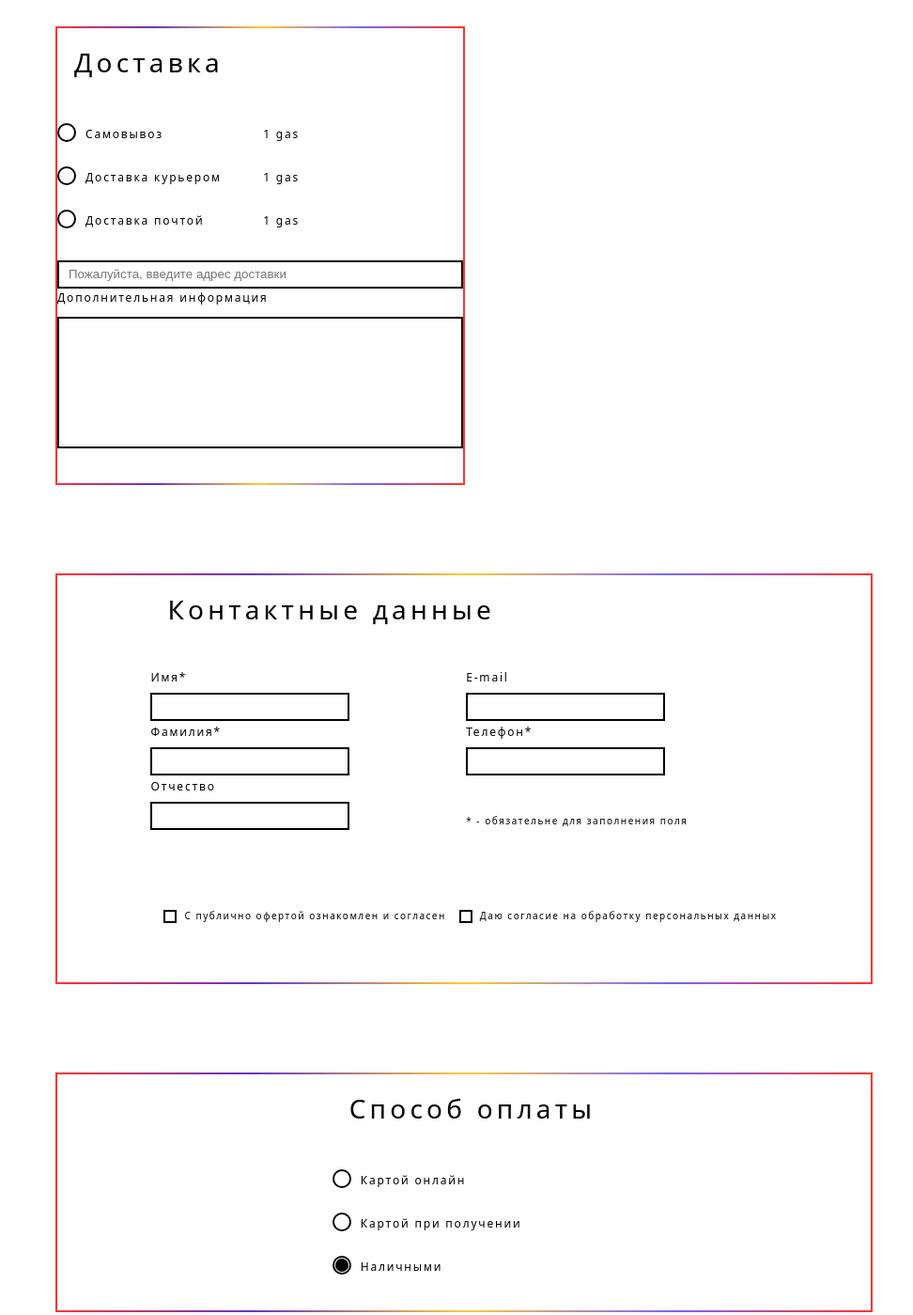
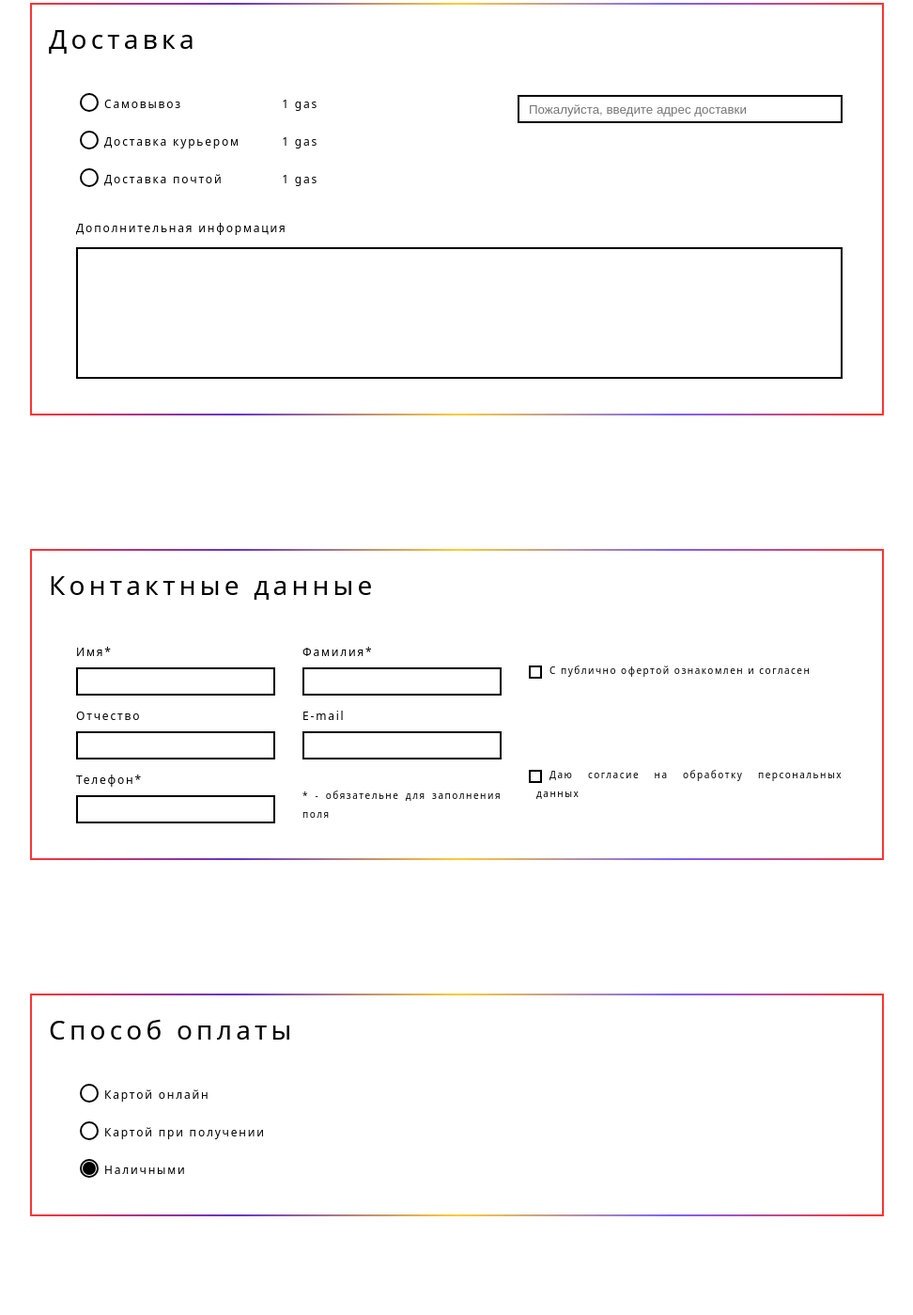
Before and after one commit to Bricks666/play_shelf, a plain HTML site: page html/basket.html in a window 1280 px wide. Shown: the part 903-2302 px from the top of the page at 94% size, without its empty margins (153-1125 px from the left). Drawn offline with Linux system fonts and the light colour scheme.

Commit message:
rework at basket

```diff
--- a/css/basket.css
+++ b/css/basket.css
@@ -1,37 +1,63 @@
+.container {
+  padding-left: 145px;
+  padding-right: 151px;
+}
 .prds {
   margin-bottom: 32px;
 }
-.naming-row {
-  display: flex;
-  justify-content: space-evenly;
-  margin: 5px 50px 20px 350px;
-  text-align: center;
-  list-style: none;
+.prds-in-bsk {
+  flex-basis: 100%;
 }
-.naming-row li {
+.naming-columns {
+  display: grid;
+  grid-template-columns: auto [naming-start] 566px [naming-end] 52px;
+}
+.naming-columns-list {
+  display: grid;
+  grid-template-columns:
+    [name-start] max-content [name-end] 87px [price-start]
+    max-content [price-end] 88px [count-start] max-content [count-end] 72px [total-start]
+    max-content [total-end];
+  justify-items: center;
+  grid-column-start: naming-start;
+  grid-column-end: naming-end;
+  margin-bottom: 20px;
+}
+.naming-columns-list li {
   font-size: 16px;
   line-height: 200%;
   letter-spacing: 0.15em;
+  list-style: none;
 }
-.prds-in-bsk {
-  display: flex;
-  flex-direction: column;
-  flex-basis: 100%;
-  margin: 0 100px;
+.name-game {
+  grid-column: name-start / name-end;
+}
+.price-game {
+  grid-column: price-start / price-end;
+}
+.count-game {
+  grid-column: count-start / count-end;
+}
+.total-game {
+  grid-column: total-start / total-end;
 }
 .prds-in-bsk .grad-brd {
-  margin-bottom: 20px;
+  padding: 20px 0;
 }
 .prd-in-bsk {
-  display: flex;
-  flex-direction: row;
-  padding: 20px 40px 20px 26px;
+  display: grid;
+  grid-template-columns:
+    [main-start] 26px [image-start] max-content [image-end] 38px
+    [naming-start name-start] 170px [name-end] 80px [price-start]
+    max-content [price-end] 96px [count-start] 64px [count-end] 70px [total-start]
+    max-content [total-end naming-end] 40px [main-end];
   align-items: center;
-  justify-content: space-between;
 }
 .prd-in-bsk .product-img {
   width: 180px;
   height: 180px;
+  grid-column-start: image-start;
+  grid-column-end: image-end;
 }
 .prd-in-bsk .product-name,
 .prd-in-bsk .product-price {
@@ -40,10 +66,18 @@
   line-height: 200%;
   font-weight: 400;
 }
+.prd-in-bsk .product-name {
+  grid-column-start: name-start;
+  grid-column-end: name-end;
+}
+.prd-in-bsk .product-price {
+  grid-column-start: price-start;
+  grid-column-end: price-end;
+}
 .kolvo-tovarov {
+  grid-column: count-start / count-end;
   display: flex;
   align-items: center;
-  width: 64px;
   justify-content: space-between;
 }
 .minus,
@@ -58,13 +92,16 @@
   width: 24px;
   border: 1px solid rgba(0, 0, 0, 0.5);
 }
+.total-price {
+  grid-column-start: total-start !important;
+  grid-column-end: total-end !important;
+}
 .Kupon-block {
   margin-bottom: 96px;
 }
 .Kupon {
   display: flex;
   flex-basis: 100%;
-  margin-right: 100px;
   justify-content: flex-end;
 }
 .kupon-text {
@@ -90,50 +127,69 @@
   line-height: 200%;
   font-weight: 500;
   letter-spacing: 0.15em;
-  flex-basis: 100%;
-  padding: 8px 0 33px 18px;
+  grid-column: charpter-start / charpster-end;
+  grid-row: 1;
 }
-.vibor-dostavki {
-  margin: 0 100px;
-  display: flex;
-  flex-wrap: wrap;
-  justify-content: space-evenly;
+.form-block {
+  display: grid;
+  padding-top: 8px;
+  padding-right: 42px;
+  padding-bottom: 37px;
+  padding-left: 18px;
+  grid-template-columns:
+    [charpter-start] 29px [col1-start]
+    258px [charpter-end col1-end col2-start] 212px
+    [col2-end col3-start] 346px [col3-end];
+  grid-template-rows:
+    [row1-start] max-content [row1-end row2-start] max-content
+    [row2-end row3-start] max-content [row3-end];
+  row-gap: 32px;
+}
+fieldset {
+  margin-bottom: 96px;
+}
+.type-of-delivery {
+  grid-column: col1-start / col1-end;
+  grid-row: row2-start / row2-end;
 }
 .slayder {
-  margin-right: 150px;
-  margin-bottom: 32px;
+  display: grid;
+  row-gap: 20px;
 }
-.sposob {
-  width: 258px;
-}
-.sposob span,
-.sposob label {
+.slayder label {
   font-size: 12px;
   font-weight: 300;
   line-height: 166%;
   letter-spacing: 0.15em;
+  padding-left: 10px;
+  /* Для позиционирования псевдоэлемента after */
+  display: flex;
+  justify-content: space-between;
 }
-label.black-circle {
-  padding-left: 10px;
+.slayder label:nth-of-type(1)::after,
+.slayder label:nth-of-type(2)::after,
+.slayder label:nth-of-type(3)::after {
+  content: "1 gas";
+  display: inline-block;
+  height: 100%;
+  margin-left: auto;
 }
-.slayder-tochki + label.black-circle::before {
-  top: 4px;
-  left: -10px;
+.slayder label::before {
+  /* Для более ровного позиционирования относительно текста */
+  left: -6px;
+  top: -2px;
   border: 2px solid #000;
 }
-.slayder-tochki:checked + label.black-circle::before {
+#var-1:checked ~ .slayder label:nth-of-type(1)::before,
+#var-2:checked ~ .slayder label:nth-of-type(2)::before,
+#var-3:checked ~ .slayder label:nth-of-type(3)::before {
   background-image: url("../img/icons/black-circle.svg");
-}
-.sposob li {
-  display: flex;
-  justify-content: space-between;
-  align-items: baseline;
-  margin-bottom: 20px;
 }
 .poisk {
   display: flex;
-  width: 432px;
   height: 30px;
+  grid-column: col3-start / col3-end;
+  grid-row: row2-start / row2-end;
 }
 .poisk-stroka {
   flex-basis: 100%;
@@ -144,8 +200,8 @@ label.black-circle {
 .dop-info {
   display: flex;
   flex-wrap: wrap;
-  flex-basis: 90%;
-  margin-bottom: 37px;
+  grid-column: col1-start / col3-end;
+  grid-row: row3-start / row3-end;
 }
 .name-dop {
   margin-bottom: 10px;
@@ -163,23 +219,14 @@ label.black-circle {
   padding: 5px;
   border: 2px solid #000;
 }
-fieldset {
-  margin: 48px 0;
-}
-.contact {
-  display: flex;
-  flex-wrap: wrap;
-  justify-content: space-evenly;
-  flex-basis: 100%;
-  margin: 0 100px;
-}
 .polay {
-  display: flex;
-  flex-direction: column;
-  height: 194px;
-  flex-wrap: wrap;
-  flex-basis: 50%;
-  margin-bottom: 37px;
+  grid-column: col1-start / col2-end;
+  grid-row: row2-start / row3-end;
+  display: grid;
+  grid-template-columns: repeat(2, 212px);
+  column-gap: 29px;
+  row-gap: 10px;
+  align-items: end;
 }
 .polay-vvod {
   width: 212px;
@@ -189,38 +236,37 @@ fieldset {
   box-sizing: border-box;
 }
 .pol-group {
-  display: flex;
-  flex-wrap: wrap;
+  display: grid;
+  row-gap: 4px;
 }
 .pol-group label {
   font-size: 12px;
   font-weight: 400;
   line-height: 200%;
   letter-spacing: 0.15em;
-  flex-basis: 100%;
-  margin-bottom: 4px;
 }
 .star {
   font-size: 10px;
   font-weight: 300;
   line-height: 200%;
   letter-spacing: 0.15em;
-  margin-top: 38px;
 }
 .sogl {
-  display: flex;
-  flex-wrap: wrap;
-  align-content: flex-start;
-  flex-basis: 40%;
-  margin-bottom: 37px;
+  grid-column: col3-start / col3-end;
+  grid-row: row2-start / row3-end;
+  display: grid;
+  row-gap: 48px;
+  align-items: center;
+}
+.sogl input {
+  display: none;
 }
 .checkbox {
   font-size: 10px;
   letter-spacing: 0.15em;
   line-height: 200%;
   font-weight: 300;
-  margin: 24px 0;
-  padding-left: 22px;
+  padding-left: 20px;
 }
 .checkbox::before {
   content: "";
@@ -240,39 +286,38 @@ fieldset {
   background-image: url("../img/icons/black-rec.svg");
   background-size: 8px 8px;
 }
-#ofert,
-#pers-data {
-  position: absolute;
-  width: 0;
-  height: 0;
-  z-index: -1;
+.type-of-pay {
+  grid-column: col1-start / col1-end;
+  grid-row: row2-start / row3-end;
 }
-.pay {
-  display: flex;
-  flex-wrap: wrap;
-  justify-content: space-around;
-  flex-basis: 100%;
-  margin: 0 100px;
+.type-of-pay .slayder label {
+  justify-content: start;
 }
-.pay .slayder {
-  margin-right: 0;
-  flex-basis: 40%;
+#card-on:checked ~ .slayder label:nth-of-type(1)::before,
+#card-off:checked ~ .slayder label:nth-of-type(2)::before,
+#cash:checked ~ .slayder label:nth-of-type(3)::before {
+  background-image: url("../img/icons/black-circle.svg");
+}
+#card-on ~ .slayder label:nth-of-type(1)::after,
+#card-off ~ .slayder label:nth-of-type(2)::after,
+#cash ~ .slayder label:nth-of-type(3)::after {
+  content: none;
 }
 .about-pay {
-  margin-bottom: 37px;
-  flex-basis: 40%;
+  grid-column: col3-start / col3-end;
+  grid-row: row2-start / row3-end;
 }
 .cnt2 {
   justify-content: center;
+  margin-bottom: 280px;
 }
 .btn-accept {
-  width: 263px;
+  width: 260px;
   height: 50px;
   justify-content: center;
   font-size: 18px;
   line-height: 200%;
   letter-spacing: 0.15em;
-  margin-bottom: 279px;
 }
 
 .btn-accept:hover {
--- a/html/basket.html
+++ b/html/basket.html
@@ -66,20 +66,22 @@
       <div class="container">
         <h2 class="zagalovok">Оформление заказа</h2>
       </div>
-
       <section class="prds">
         <div class="container">
           <div class="prds-in-bsk">
-            <ul class="naming-row">
-              <li>Название</li>
-              <li>Стоимость</li>
-              <li>Кол-во</li>
-              <li>Итого</li>
+            <div class="naming-columns">
+              <ul class="naming-columns-list">
+                <li class="name-game">Название</li>
+                <li class="price-game">Стоимость</li>
+                <li class="count-game">Кол-во</li>
+                <li class="total-game">Итого</li>
               </ul>
+            </div>
+
             <div class="grad-brd">
-              <div class="white-fon prd-in-bsk">
+              <div class="prd-in-bsk">
                 <img
-                  src="../img/picture/Имаджинариум.png"
+                  src="../img/picture/Imag-1.jpg"
                   alt="Изображение продукта"
                   class="product-img"
                 />
@@ -90,7 +92,7 @@
                   <span class="vibor-kolvo">1</span>
                   <img src="../img/icons/plus.svg" alt="плюс" class="plus" />
                 </div>
-                <span class="product-price itog">1490 ₽</span>
+                <span class="product-price total-price">1490 ₽</span>
               </div>
             </div>
           </div>
@@ -98,7 +100,6 @@
       </section>
       <section class="Kupon-block">
         <div class="container">
-          <!-- Сделать обязательно по другому купон пока просто скопирывал поиск-->
           <form class="Kupon" name="@" method="GET" target="">
             <input
               type="text"
@@ -110,48 +111,35 @@
         </div>
       </section>
       <form id="deliveri" method="POST" action="">
-        <fieldset class="deliveri" form="deliveri">
+        <fieldset form="deliveri">
           <div class="container">
-            <div class="vibor-dostavki grad-brd">
-              <div class="white-fon">
+            <div class="form-block grad-brd">
               <h3 class="sub-zagalovok">Доставка</h3>
-                <div class="slayder">
-                  <ul class="sposob">
-                    <li>
+              <div class="type-of-delivery">
                 <input
                   type="radio"
                   name="slayder"
                   class="slayder-tochki"
-                        id="item-1"
-                      /><label class="black-circle" for="item-1"
-                        >Самовывоз</label
-                      >
-                      <span>1 gas</span>
-                    </li>
-                    <li>
+                  id="var-1"
+                />
                 <input
                   type="radio"
                   name="slayder"
                   class="slayder-tochki"
-                        id="item-2"
+                  id="var-2"
                   checked
-                      /><label class="black-circle" for="item-2"
-                        >Доставка курьером</label
-                      >
-                      <span>1 gas</span>
-                    </li>
-                    <li>
+                />
                 <input
                   type="radio"
                   name="slayder"
                   class="slayder-tochki"
-                        id="item-3"
-                      /><label class="black-circle" for="item-3"
-                        >Доставка почтой</label
-                      >
-                      <span>1 gas</span>
-                    </li>
-                  </ul>
+                  id="var-3"
+                />
+                <div class="slayder">
+                  <label for="var-1">Самовывоз</label>
+                  <label for="var-2">Доставка курьером</label>
+                  <label for="var-3">Доставка почтой</label>
+                </div>
               </div>
               <div class="poisk">
                 <input
@@ -167,12 +155,10 @@
               </div>
             </div>
           </div>
-          </div>
         </fieldset>
         <fieldset form="deliveri">
           <div class="container">
-            <div class="contact grad-brd">
-              <div class="white-fon">
+            <div class="form-block grad-brd">
               <h3 class="sub-zagalovok">Контактные данные</h3>
               <div class="polay">
                 <div class="pol-group">
@@ -216,54 +202,45 @@
               </div>
             </div>
           </div>
-          </div>
         </fieldset>
         <fieldset form="deliveri">
           <div class="container">
-            <div class="pay grad-brd">
-              <div class="white-fon">
+            <div class="form-block grad-brd">
               <h3 class="sub-zagalovok">Способ оплаты</h3>
-                <div class="slayder">
-                  <ul class="sposob">
-                    <li>
+              <div class="type-of-pay">
                 <input
                   type="radio"
                   name="slayder"
                   class="slayder-tochki"
                   id="card-on"
-                      /><label class="black-circle" for="card-on"
-                        >Картой онлайн</label
-                      >
-                    </li>
-                    <li>
+                />
                 <input
                   type="radio"
                   name="slayder"
                   class="slayder-tochki"
                   id="card-off"
-                      /><label class="black-circle" for="card-off"
-                        >Картой при получении</label
-                      >
-                    </li>
-                    <li>
+                />
                 <input
                   type="radio"
                   name="slayder"
                   class="slayder-tochki"
                   id="cash"
                   checked
-                      /><label class="black-circle" for="cash">Наличными</label>
-                    </li>
-                  </ul>
+                />
+                <div class="slayder">
+                  <label for="card-on">Картой онлайн</label>
+                  <label for="card-off">Картой при получении</label>
+                  <label for="cash">Наличными</label>
                 </div>
+              </div>
+
               <div class="about-pay"></div>
-              </div>
             </div>
           </div>
         </fieldset>
 
         <div class="container cnt2 gradient">
-          <button type="submit" class="t btn-accept" form="deliveri">
+          <button type="submit" class="btn btn-accept" form="deliveri">
             Оформить заказ
           </button>
         </div>
@@ -279,7 +256,9 @@
             <li class="item-menu">
               Навигация
               <ul class="submenu">
-                <li><a class="submenu-item" href="../index.html">Главная</a></li>
+                <li>
+                  <a class="submenu-item" href="../index.html">Главная</a>
+                </li>
                 <li><a class="submenu-item">О нас</a></li>
                 <li><a class="submenu-item">Помощь</a></li>
                 <li><a class="submenu-item">Личный кабинет</a></li>
```
Also changed, not shown: index.html (+1 -1 lines). Lines whose indentation alone changed are shown as unchanged.
